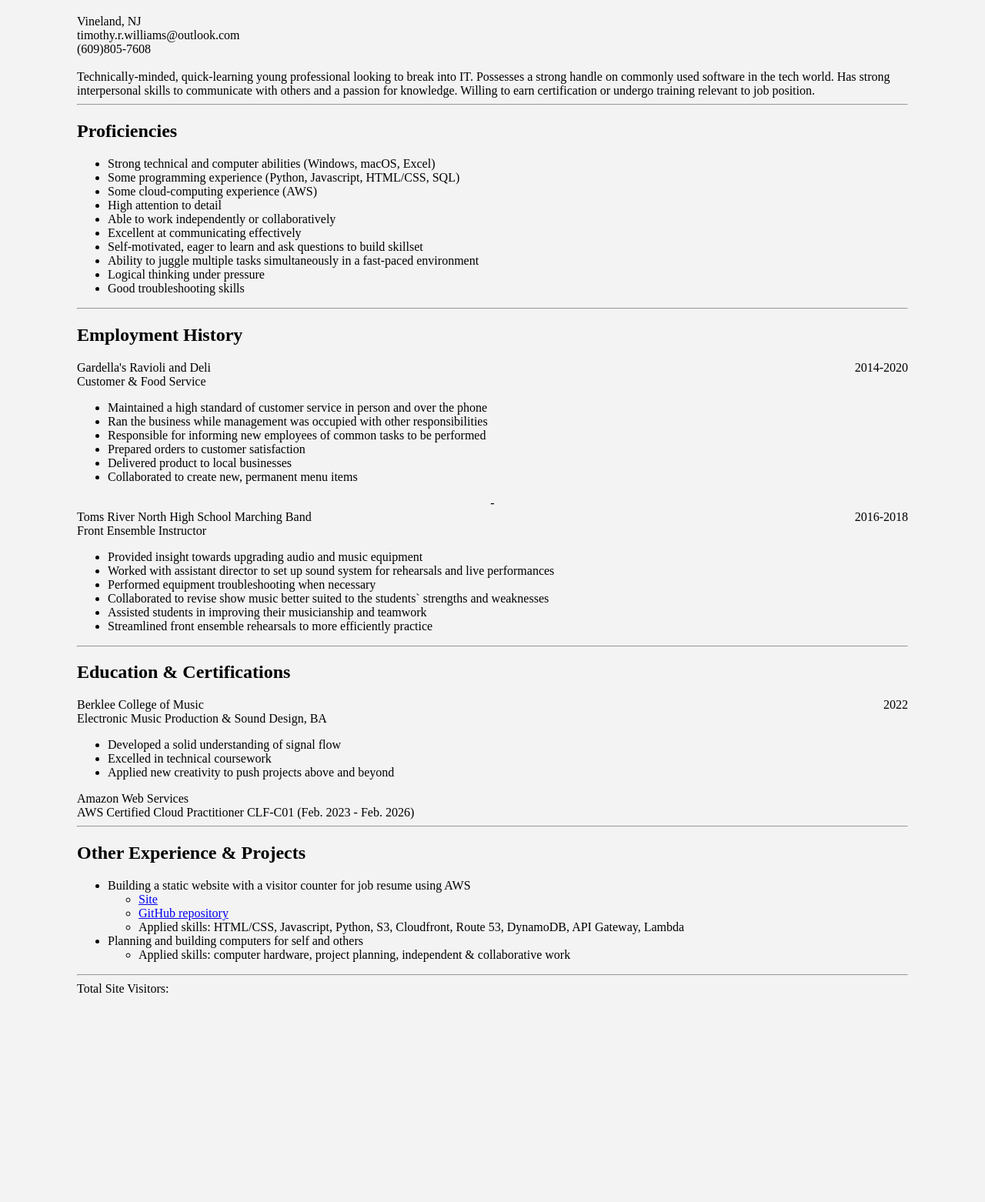
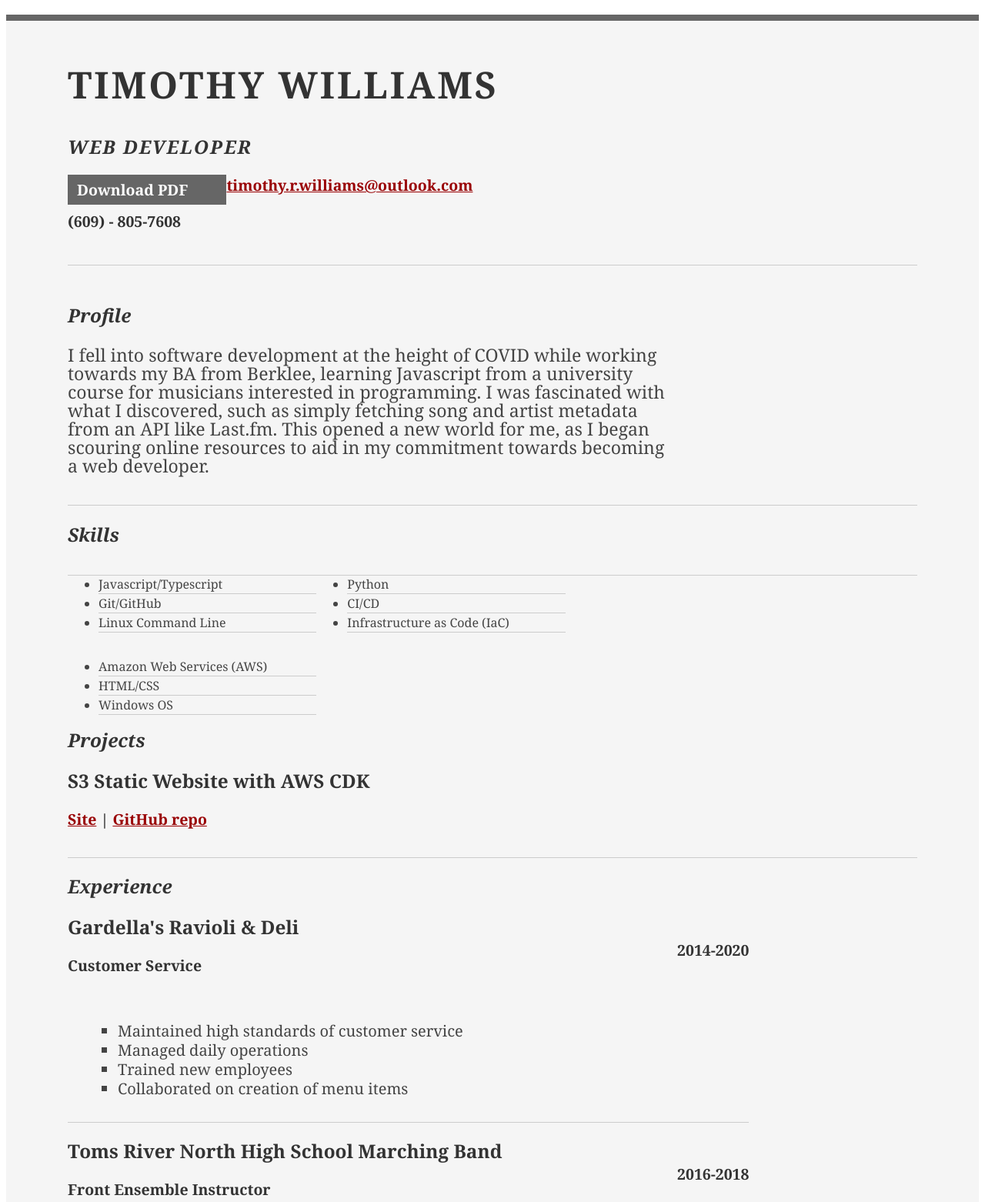
Before and after one commit to timothy-williams/twilliams-resume, a website: page assets/index.html in a window 1280 px wide. Shown: the part 61-1623 px from the top of the page at 77% size. Before the commit the page ends 1363 px from the top, so only its background shows below. Drawn offline with Linux system fonts and the light colour scheme; no server answers; a small style sheet from the web is missing.

Commit message:
Rewrite frontend content

```diff
--- a/assets/index.html
+++ b/assets/index.html
@@ -1,193 +1,182 @@
-<!DOCTYPE html>
+<!DOCTYPE html PUBLIC "-//W3C//DTD XHTML 1.0 Strict//EN" "http://www.w3.org/TR/xhtml1/DTD/xhtml1-strict.dtd">
 <html>
 
 <head>
-  <link rel="stylesheet" type="text/css" href="style.css" />
+	<title>
+		Timothy Williams | Web Developer | timothy.r.williams@outlook.com
+	</title>
+	<meta http-equiv="content-type" content="text/html; charset=utf-8" />
+	<meta name="keywords" content="" />
+	<meta name="description" content="" />
+	<link rel="stylesheet" type="text/css"
+		href="http://yui.yahooapis.com/2.7.0/build/reset-fonts-grids/reset-fonts-grids.css" media="all" />
+	<link rel="stylesheet" type="text/css" href="style.css" media="all" />
 </head>
-
 <script src="api_call.js" defer></script>
 
 <body>
+	<div id="doc2" class="yui-t7">
+		<div id="inner">
+			<div id="hd">
+				<div class="yui-gc">
+					<div class="yui-u first">
 						<h1>Timothy Williams</h1>
-  <div>
-    Vineland, NJ<br>
-    timothy.r.williams@outlook.com<br>
-    (609)805-7608
-  </div>
-  <br>
-  <div>
-    Technically-minded, quick-learning young professional looking to break into
-    IT. Possesses a strong handle on commonly used software in the tech world.
-    Has strong interpersonal skills to communicate with others and a passion
-    for knowledge. Willing to earn certification or undergo training relevant
-    to job position.
-  </div>
-  <hr>
-
-  <h2>Proficiencies</h2>
-  <ul>
-    <li>
-      Strong technical and computer abilities (Windows, macOS, Excel)
-    </li>
-    <li>
-      Some programming experience (Python, Javascript, HTML/CSS, SQL)
-    </li>
-    <li>
-      Some cloud-computing experience (AWS)
-    </li>
-    <li>
-      High attention to detail
-    </li>
-    <li>
-      Able to work independently or collaboratively
-    </li>
-    <li>
-      Excellent at communicating effectively
-    </li>
-    <li>
-      Self-motivated, eager to learn and ask questions to build skillset
-    </li>
-    <li>
-      Ability to juggle multiple tasks simultaneously in a fast-paced
-      environment
-    </li>
-    <li>
-      Logical thinking under pressure
-    </li>
-    <li>
-      Good troubleshooting skills
-    </li>
-  </ul>
-  <hr>
-
-  <h2>Employment History</h2>
-  <div>
-    Gardella's Ravioli and Deli
-    <span style="float:right">
-        2014-2020
-    </span><br>
-    Customer & Food Service
+						<h2>Web Developer</h2>
 					</div>
 
-  <ul>
-    <li>
-      Maintained a high standard of customer service in person and over the
-      phone
-    </li>
-    <li>
-      Ran the business while management was occupied with other
-      responsibilities
-    </li>
-    <li>
-      Responsible for informing new employees of common tasks to be performed
-    </li>
-    <li>
-      Prepared orders to customer satisfaction
-    </li>
-    <li>
-      Delivered product to local businesses
-    </li>
-    <li>
-      Collaborated to create new, permanent menu items
-    </li>
-  </ul>
-  <div style="text-align:center">-</div>
+					<div class="yui-u">
+						<div class="contact-info">
+							<h3><a id="pdf" href="#">Download PDF</a></h3>
+							<h3>
+								<a href="mailto:timothy.r.williams@outlook.com">timothy.r.williams@outlook.com</a>
+							</h3>
+							<h3>(609) - 805-7608</h3>
+						</div>
+						<!--// .contact-info -->
+					</div>
+				</div>
+				<!--// .yui-gc -->
+			</div>
+			<!--// hd -->
 
-  <div>
-    Toms River North High School Marching Band
-    <span style="float:right">
-        2016-2018
-    </span><br>
-    Front Ensemble Instructor
+			<div id="bd">
+				<div id="yui-main">
+					<div class="yui-b">
+						<div class="yui-gf">
+							<div class="yui-u first">
+								<h2>Profile</h2>
 							</div>
 
-  <ul>
-    <li>
-      Provided insight towards upgrading audio and music equipment
-    </li>
-    <li>
-      Worked with assistant director to set up sound system for rehearsals and
-      live performances
-    </li>
-    <li>
-      Performed equipment troubleshooting when necessary
-    </li>
-    <li>
-      Collaborated to revise show music better suited to the students`
-      strengths and weaknesses
-    </li>
-    <li>
-      Assisted students in improving their musicianship and teamwork
-    </li>
-    <li>
-      Streamlined front ensemble rehearsals to more efficiently practice
-    </li>
-  </ul>
-  <hr>
+							<div class="yui-u">
+								<p class="enlarge">
+									I fell into software development at the height of COVID
+									while working towards my BA from Berklee, learning
+									Javascript from a university course for musicians interested
+									in programming. I was fascinated with what I discovered,
+									such as simply fetching song and artist metadata from an API
+									like Last.fm. This opened a new world for me, as I began
+									scouring online resources to aid in my commitment towards
+									becoming a web developer.
+								</p>
+							</div>
+						</div>
+						<!--// .yui-gf -->
 
-  <h2>Education & Certifications</h2>
-  <div>
-    Berklee College of Music
-    <span style="float:right">
-        2022
-    </span>
-    <br>
-    Electronic Music Production & Sound Design, BA
+						<div class="yui-gf">
+							<div class="yui-u first">
+								<h2>Skills</h2>
 							</div>
 
-  <ul>
-    <li>
-      Developed a solid understanding of signal flow
-    </li>
-    <li>
-      Excelled in technical coursework
-    </li>
-    <li>
-      Applied new creativity to push projects above and beyond
-    </li>
+							<div class="yui-u">
+								<ul class="talent">
+									<li>Javascript/Typescript</li>
+									<li>Git/GitHub</li>
+									<li class="last">Linux Command Line</li>
 								</ul>
 
-  <div>
-    Amazon Web Services
-    <br>
-    AWS Certified Cloud Practitioner CLF-C01 (Feb. 2023 - Feb. 2026)
+								<ul class="talent">
+									<li>Python</li>
+									<li>CI/CD</li>
+									<li class="last">Infrastructure as Code (IaC)</li>
+								</ul>
+
+								<ul class="talent">
+									<li>Amazon Web Services (AWS)</li>
+									<li>HTML/CSS</li>
+									<li class="last">Windows OS</li>
+								</ul>
 							</div>
-  <hr>
+						</div>
+						<!--// .yui-gf-->
 
-  <h2>Other Experience & Projects</h2>
+						<div class="yui-gf">
+							<div class="yui-u first">
+								<h2>Projects</h2>
+							</div>
+
+							<div class="yui-u">
+								<div class="project">
+									<h2>S3 Static Website with AWS CDK</h2>
+									<h3>
+										<a href="https://www.twilliamsresume.com/">Site</a> |
+										<a href="https://github.com/timothy-williams/twilliams-resume">GitHub repo</a>
+									</h3>
+								</div>
+							</div>
+							<!--// .yui-u -->
+						</div>
+						<!--// .yui-gf -->
+
+						<div class="yui-gf">
+							<div class="yui-u first">
+								<h2>Experience</h2>
+							</div>
+							<!--// .yui-u -->
+
+							<div class="yui-u">
+								<div class="job">
+									<h2>Gardella's Ravioli & Deli</h2>
+									<h3>Customer Service</h3>
+									<h4>2014-2020</h4>
+									<br />
 									<ul>
-    <li>
-      Building a static website with a visitor counter for job resume using AWS
+										<li>Maintained high standards of customer service</li>
+										<li>Managed daily operations</li>
+										<li>Trained new employees</li>
+										<li>Collaborated on creation of menu items</li>
+									</ul>
+								</div>
+
+								<div class="job last">
+									<h2>Toms River North High School Marching Band</h2>
+									<h3>Front Ensemble Instructor</h3>
+									<h4>2016-2018</h4>
+									<br />
 									<ul>
-        <li>
-            <a href="https://www.twilliamsresume.com">Site</a>
-        </li>
-        <li>
-            <a href="https://github.com/timothy-williams/twilliams-resume">
-              GitHub repository
-            </a>
-        </li>
-        <li>
-            Applied skills: HTML/CSS, Javascript, Python, S3, Cloudfront, Route
-            53, DynamoDB, API Gateway, Lambda
-        </li>
+										<li>Upgraded audio equipment</li>
+										<li>Assisted in the set up of sound systems</li>
+										<li>Revised show music based on student strengths</li>
 									</ul>
-    </li>
-    <li>
-      Planning and building computers for self and others
-      <ul>
-        <li>
-          Applied skills: computer hardware, project planning, independent &
-          collaborative work
-        </li>
-      </ul>
-    </li>
-  </ul>
-  <hr>
+								</div>
+							</div>
+							<!--// .yui-u -->
+						</div>
+						<!--// .yui-gf -->
 
-  <div id="visitors">
-    Total Site Visitors: <i id="count"></i>
+						<div class="yui-gf last" style="margin-bottom: 0em; padding-bottom: 0em">
+							<div class="yui-u first">
+								<h2>Education</h2>
 							</div>
+
+							<div class="yui-u">
+								<h2>Berklee College of Music &mdash; Online</h2>
+								<h3>
+									Bachelor of Arts &mdash; Electronic Music Production & Sound
+									Design
+								</h3>
+							</div>
+						</div>
+						<!--// .yui-gf -->
+					</div>
+					<!--// .yui-b -->
+				</div>
+				<!--// yui-main -->
+			</div>
+			<!--// bd -->
+
+			<div id="ft">
+				<p>
+					Timothy Williams &mdash;
+					<a href="mailto:timothy.r.williams@outlook.com">timothy.r.williams@outlook.com</a>
+					&mdash; (609) - 805-7608
+				</p>
+				<p>Total Site Visitors: <i id="count"></i></p>
+			</div>
+			<!--// footer -->
+		</div>
+		<!-- // inner -->
+	</div>
+	<!--// doc -->
 </body>
 
 </html>
--- a/assets/style.css
+++ b/assets/style.css
@@ -1,5 +1,241 @@
+/*
+---------------------------------------------------------------------------------
+	STRIPPED DOWN RESUME TEMPLATE
+    html resume
+
+    v0.9: 5/28/09
+
+    design and code by: thingsthatarebrown.com
+                        (matt brown)
+---------------------------------------------------------------------------------
+*/
+
+
+.msg {
+    padding: 10px;
+    background: #222;
+    position: relative;
+}
+
+.msg h1 {
+    color: #fff;
+}
+
+.msg a {
+    margin-left: 20px;
+    background: #408814;
+    color: white;
+    padding: 4px 8px;
+    text-decoration: none;
+}
+
+.msg a:hover {
+    background: #266400;
+}
+
+/* //-- yui-grids style overrides -- */
 body {
-    background-color: rgba(243, 243, 243, 1);
-    margin-right: 100px;
-    margin-left: 100px;
+    font-family: Georgia;
+    color: #444;
 }
+
+#inner {
+    padding: 10px 80px;
+    margin: 80px auto;
+    background: #f5f5f5;
+    border: solid #666;
+    border-width: 8px 0 2px 0;
+}
+
+.yui-gf {
+    margin-bottom: 1em;
+    padding-bottom: 1em;
+    border-bottom: 1px solid #ccc;
+}
+
+/* //-- header, body, footer -- */
+#hd {
+    margin: 2.5em 0 3em 0;
+    padding-bottom: 1.5em;
+    border-bottom: 1px solid #ccc
+}
+
+#hd h2 {
+    text-transform: uppercase;
+    letter-spacing: 2px;
+}
+
+#bd,
+#ft {
+    margin-bottom: 2em;
+}
+
+/* //-- footer -- */
+#ft {
+    padding: 1em 0 5em 0;
+    font-size: 92%;
+    border-top: 1px solid #ccc;
+    text-align: center;
+}
+
+#ft p {
+    margin-bottom: 0;
+    text-align: center;
+}
+
+/* //-- core typography and style -- */
+#hd h1 {
+    font-size: 48px;
+    text-transform: uppercase;
+    letter-spacing: 3px;
+}
+
+h2 {
+    font-size: 152%
+}
+
+h3,
+h4 {
+    font-size: 122%;
+}
+
+h1,
+h2,
+h3,
+h4 {
+    color: #333;
+}
+
+p {
+    font-size: 100%;
+    line-height: 18px;
+    padding-right: 3em;
+}
+
+a {
+    color: #990003
+}
+
+a:hover {
+    text-decoration: none;
+}
+
+strong {
+    font-weight: bold;
+}
+
+.talent li {
+    line-height: 24px;
+    border-bottom: 1px solid #ccc;
+}
+
+p.enlarge {
+    font-size: 144%;
+    padding-right: 4em;
+    line-height: 24px;
+}
+
+p.enlarge span {
+    color: #000
+}
+
+.contact-info {
+    margin-top: 7px;
+}
+
+.first h2 {
+    font-style: italic;
+}
+
+.last {
+    border-bottom: 0
+}
+
+
+/* //-- section styles -- */
+
+a#pdf {
+    display: block;
+    float: left;
+    background: #666;
+    color: white;
+    padding: 6px 50px 6px 12px;
+    margin-bottom: 6px;
+    text-decoration: none;
+}
+
+a#pdf:hover {
+    background: #222;
+}
+
+.job {
+    position: relative;
+    margin-bottom: 1em;
+    padding-bottom: 1em;
+    border-bottom: 1px solid #ccc;
+}
+
+.job h4 {
+    position: absolute;
+    top: 0.35em;
+    right: 0
+}
+
+.job p {
+    margin: 0.75em 0 3em 0;
+}
+
+.last {
+    border: none;
+}
+
+.skills-list ul {
+    margin: 0;
+}
+
+.skills-list li {
+    margin: 3px 0;
+    padding: 3px 0;
+}
+
+.skills-list li span {
+    font-size: 152%;
+    display: block;
+    margin-bottom: -2px;
+    padding: 0
+}
+
+.talent {
+    width: 32%;
+    float: left
+}
+
+.talent h2 {
+    margin-bottom: 6px;
+}
+
+.job li {
+    list-style-type: square;
+    font-size: 125%;
+    margin-bottom: -2px;
+    margin-left: 25px;
+    padding: 0
+}
+
+#srt-ttab {
+    margin-bottom: 100px;
+    text-align: center;
+}
+
+#srt-ttab img.last {
+    margin-top: 20px
+}
+
+/* --// override to force 1/8th width grids -- */
+.yui-gf .yui-u {
+    width: 80.2%;
+}
+
+.yui-gf div.first {
+    width: 12.3%;
+}
```
Lines whose indentation alone changed are shown as unchanged.
